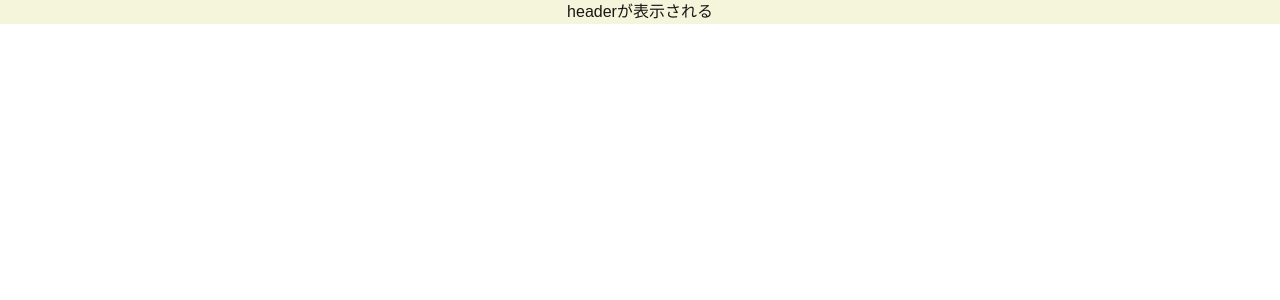
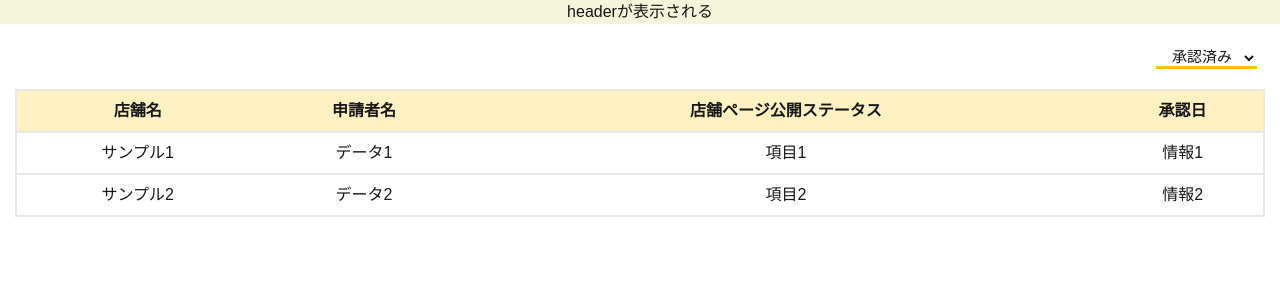
Before and after one commit to prodex2025/frontend, a Next.js app: page /admin in a window 1280 px wide. Shown: the top 300 px of the page. Built offline with nearby package versions, Linux system fonts and the light colour scheme.

Commit message:
セレクトボックスに合わせて表の切り替え

```diff
--- a/src/app/admin/page.jsx
+++ b/src/app/admin/page.jsx
@@ -1,11 +1,78 @@
-// ユーザーのログイン画面
+// 管理者ホーム画面
+'use client'; // ← クライアントコンポーネントであることを明示（Next.js）
+// useStateを使うために読み込み
+import { useState } from 'react';
 // CSSファイルの読み込み
 import styles from '@/styles/adminhome.module.css';
 
 export default function Adminhome() {
+  // setSelectedKindは、状態 （selectedKind） を変更する関数
+  const [selectedKind, setSelectedKind] = useState('承認済み');
+
+  // 表のデモデータ
+  const data = {
+    承認済み: [
+      ["サンプル1", "データ1", "項目1", "情報1"],
+      ["サンプル2", "データ2", "項目2", "情報2"],
+    ],
+    未承認: [
+      ["未サンプル1", "未データ1", "", "未情報1"],
+      ["未サンプル2", "未データ2", "", "未情報2"],
+    ],
+    公開済み: [
+      ["公開1", "データ公開1", "項目公開1", "情報公開1"],
+    ],
+    未公開: [
+      ["未公開1", "データ未1", "項目未1", "情報未1"],
+    ]
+  };
+
   return (
-    <header className={styles.header}>
-      <h1>headerが表示される</h1>
-    </header>
+    <div className={styles.container}>
+      <header className={styles.header}>
+        <h1>headerが表示される</h1>
+      </header>
+
+      <div className={styles.main}>
+        {/* 表示種類セレクトボックス */}
+        <form action="" className={styles.form}>
+          <select
+            className={styles.kindselect}
+            name="kind"
+            value={selectedKind}
+            onChange={(e) => setSelectedKind(e.target.value)} // <select> 要素で使える「変更時に実行する関数」の指定
+          >
+            <option className={styles.kindItem} value="承認済み">承認済み</option>
+            <option className={styles.kindItem} value="未承認">未承認</option>
+            <option className={styles.kindItem} value="公開済み">公開済み</option>
+            <option className={styles.kindItem} value="未公開">未公開</option>
+          </select>
+        </form>
+
+        {/* 店舗一覧の表(承認済み・未承認) */}
+        <table className={styles.storeRequestList}>
+          <thead>
+            <tr>
+              <th>店舗名</th>
+              <th>申請者名</th>
+              <th>店舗ページ公開ステータス</th>
+              <th>承認日</th>
+            </tr>
+          </thead>
+          <tbody>
+            {/* 配列の中のデータを表で表示 */}
+            {(data[selectedKind] || []).map((row, rowIndex) => (
+              <tr key={rowIndex}>
+                {row.map((cell, colIndex) => (
+                  <td key={colIndex}>{cell ? cell : "ー"}</td>
+                ))}
+              </tr>
+            ))}
+          </tbody>
+        </table>
+
+
+      </div>
+    </div>
   );
 }
--- a/src/styles/adminhome.module.css
+++ b/src/styles/adminhome.module.css
@@ -7,24 +7,43 @@
     background-color: beige;
 }
 
-.search {
-    text-align: center ;
-    height: 40px;
-    width: 30%;
-    padding: 7px;
-    margin-top: 25px;
-    border : 1px solid #2c2c2c;
-    border-radius: 20px;
-    color: #2c2c2c;
+/* 本体 */
+.main{
+    padding: 15px;
+    display: flex;
+    flex-direction: column;
 }
 
-.categoryList {
+/* 表示種類セレクトボックス */
+.form{
     display: flex;
-    overflow-x: auto; /*横スクロール可能 */
-    scroll-behavior: smooth;
+    justify-content: flex-end;
+    font-size: 15px;
 }
 
-.categoryItem{
-    white-space: nowrap;
+.kindselect{
+    padding-left:12px;
+    padding-right:8px ;
+    margin: 8px;
+    margin-bottom: 20px;
+    outline: none;
+    border-bottom: 3px solid #ffc000;
+}
 
+.kindItem:focus {
+  background-color: #ffc000;
 }
+
+/* 店舗一覧の表 */
+.storeRequestList{
+    text-align: center;
+}
+
+.storeRequestList th{
+    background-color: #fff1c2;
+}
+
+.storeRequestList tr{
+    border: 2px solid #e8e8e8;
+    line-height: 40px;
+}
```
